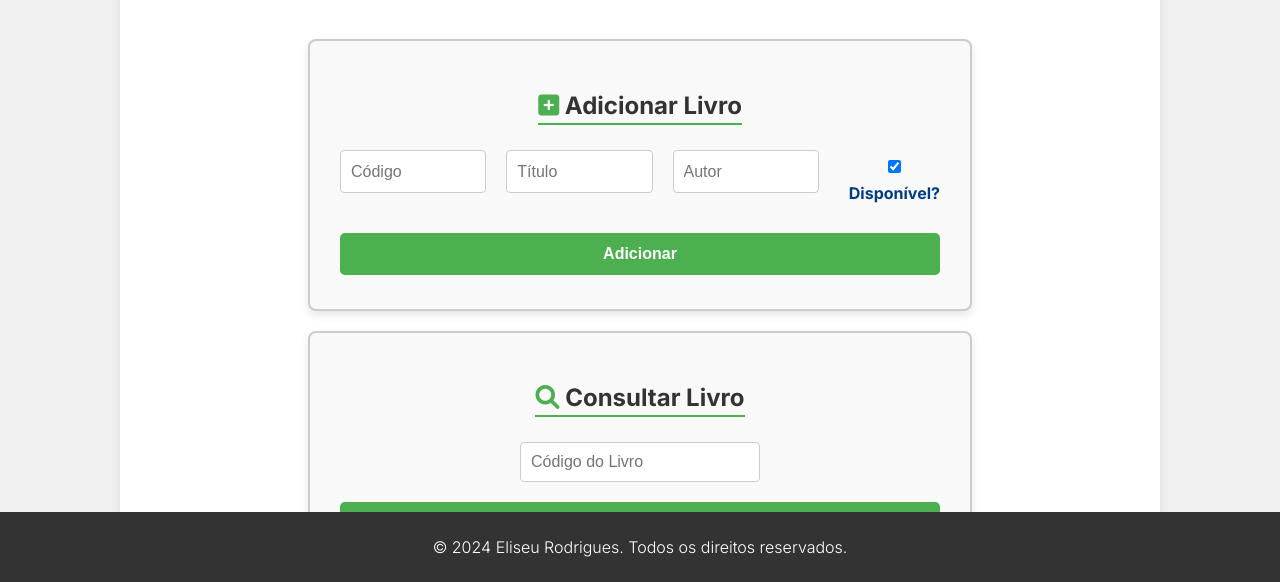
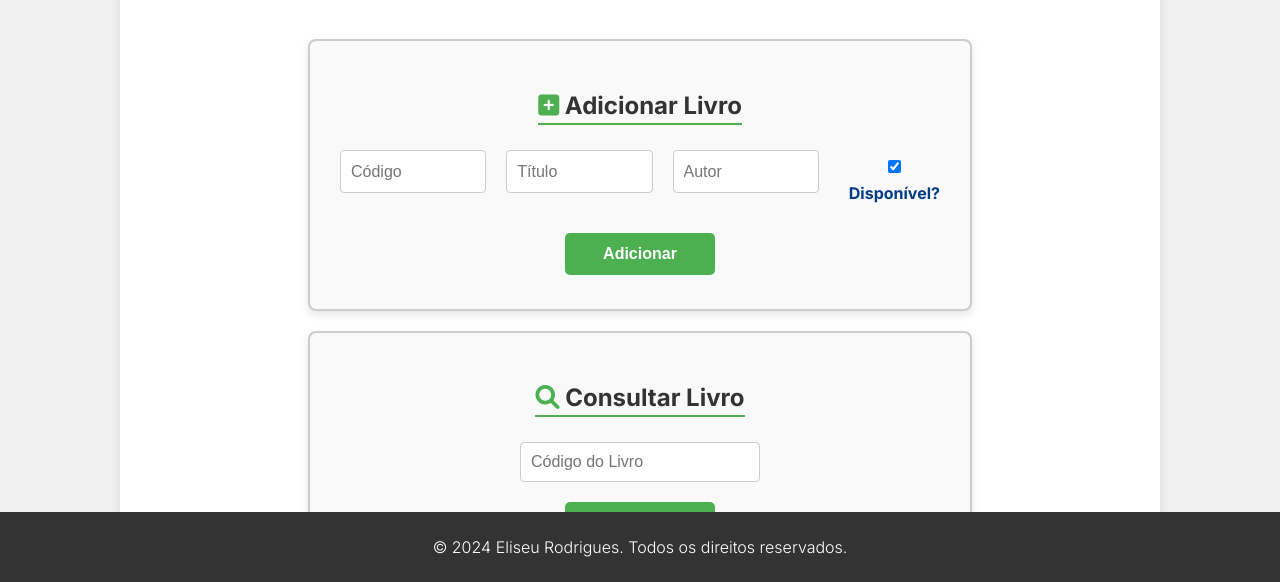
Before and after one commit to eurodriguesg/sistema_gestao, a website: page src/public/Library.html in a window 1280 px wide. Shown: the part 218-800 px from the top of the page. Drawn offline with Linux system fonts and the light colour scheme; no server answers.

```diff
--- a/src/public/components/css/Library.css
+++ b/src/public/components/css/Library.css
@@ -214,26 +214,6 @@
     margin-left: 10px;
 }
 
-/* Estilização do botão */
-#addBookForm button,
-#isBookAvailableForm button {
-    width: 100%;
-    padding: 12px;
-    background-color: #4CAF50;
-    color: white;
-    border: none;
-    border-radius: 5px;
-    cursor: pointer;
-    font-size: 16px;
-    margin-top: 10px;
-}
-
-/* Efeito no botão ao passar o mouse */
-#addBookForm button:hover,
-#isBookAvailableForm button:hover{
-    background-color: #45a049;
-}
-
 .form-container {
     width: 100%; /* Pode ajustar a largura do contêiner */
     display: flex;
@@ -293,10 +273,13 @@
 }
 
 /* Estilização do botão */
+#addBookForm button,
+#isBookAvailableForm button,
 #loanBookForm button,
 #returnBookForm button {
-    width: 100%;
-    padding: 12px;
+    width: auto; /* Permite que o botão tenha uma largura automática */
+    min-width: 150px; /* Define um tamanho mínimo, ajuste conforme necessário */
+    padding: 12px 20px; /* Ajuste o espaçamento interno para o botão */
     background-color: #4CAF50;
     color: white;
     border: none;
@@ -305,9 +288,14 @@
     font-size: 16px;
     margin-top: 10px;
     transition: background-color 0.3s;
+    display: block; /* Garante que o botão seja um bloco para centralização */
+    margin-left: auto; /* Centraliza o botão */
+    margin-right: auto; /* Centraliza o botão */
 }
 
 /* Efeito no botão ao passar o mouse */
+#addBookForm button:hover,
+#isBookAvailableForm button:hover,
 #loanBookForm button:hover,
 #returnBookForm button:hover {
     background-color: #45a049;
```
